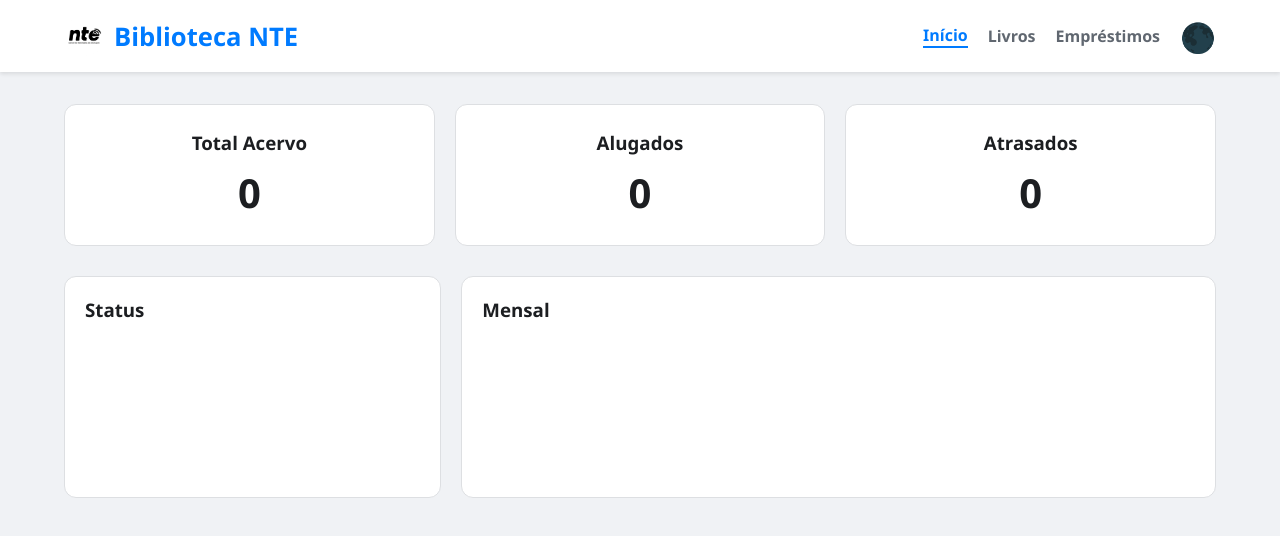
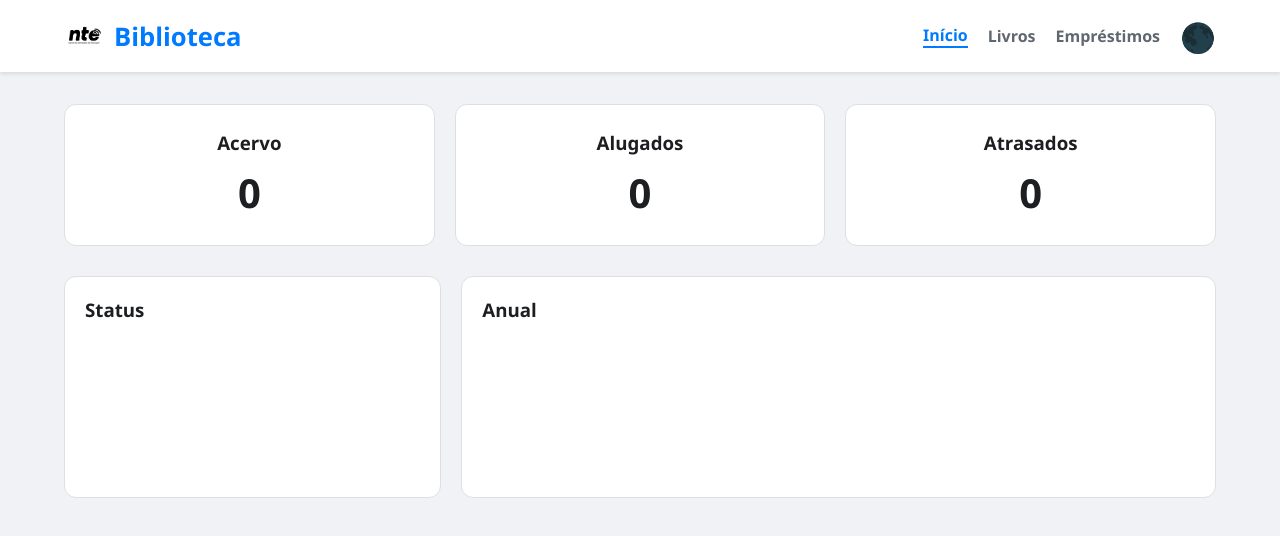
Before and after one commit to juningames27/simmmmm, a plain HTML site: page index.html in a window 1280 px wide. Drawn offline with nearby package versions, Linux system fonts and the light colour scheme; no server answers.

Commit message:
Explique aqui o que você mudou

```diff
--- a/index.html
+++ b/index.html
@@ -11,7 +11,7 @@
     <header>
         <div class="logo">
             <img src="NTEimg.png" alt="Logo" class="logo-img">
-            Biblioteca NTE
+            Biblioteca
         </div>
         <nav>
             <button onclick="navigate('view-dashboard')" class="nav-btn active">Início</button>
@@ -24,13 +24,13 @@
     <main>
         <section id="view-dashboard" class="view active">
             <div class="dashboard-cards">
-                <div class="card"><h3>Total Acervo</h3><p id="dash-total-books">0</p></div>
+                <div class="card"><h3>  Acervo</h3><p id="dash-total-books">0</p></div>
                 <div class="card"><h3>Alugados</h3><p id="dash-rented-books" class="text-warning">0</p></div>
                 <div class="card"><h3>Atrasados</h3><p id="dash-late-loans" class="text-danger">0</p></div>
             </div>
             <div class="charts-container">
                 <div class="chart-box"><h3>Status</h3><canvas id="chartStatus"></canvas></div>
-                <div class="chart-box"><h3>Mensal</h3><canvas id="chartMonthly"></canvas></div>
+                <div class="chart-box"><h3>Anual</h3><canvas id="chartMonthly"></canvas></div>
             </div>
         </section>
 
@@ -56,13 +56,13 @@
                     <input type="text" id="loan-student" placeholder="Nome do Aluno *" required>
                     <input type="tel" id="loan-phone" placeholder="Telefone/WhatsApp *" required>
                     <select id="loan-school" required>
-                        <option value="">Escola</option>
+                        <option value="">Escola*</option>
                         <option value="E.M Cléber Sampaio">E.M Cléber Sampaio</option>
                         <option value="E.M Moacyr Bacelar Nunes">E.M Moacyr Bacelar Nunes</option>
                         <option value="E.M José Barreto De Araújo">E.M José Barreto De Araújo</option>
                     </select>
                     <select id="loan-grade" required>
-                        <option value="">Série</option>
+                        <option value="">Série*</option>
                         <option value="1° Ano">1° Ano</option><option value="2° Ano">2° Ano</option>
                         <option value="3° Ano">3° Ano</option><option value="4° Ano">4° Ano</option>
                         <option value="5° Ano">5° Ano</option><option value="6° Ano">6° Ano</option>
```
